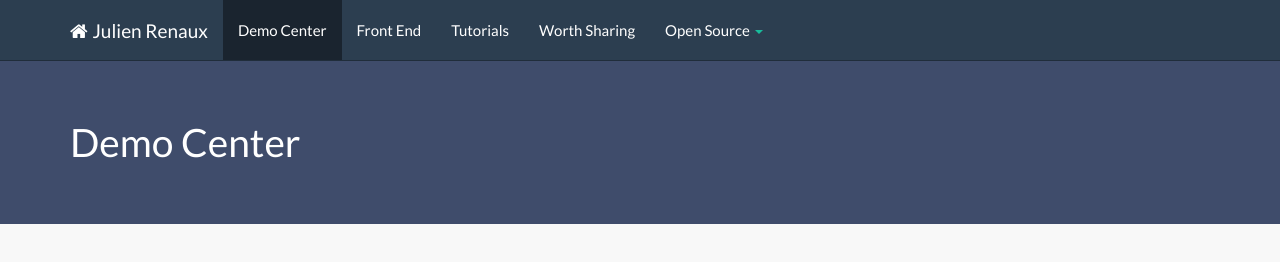
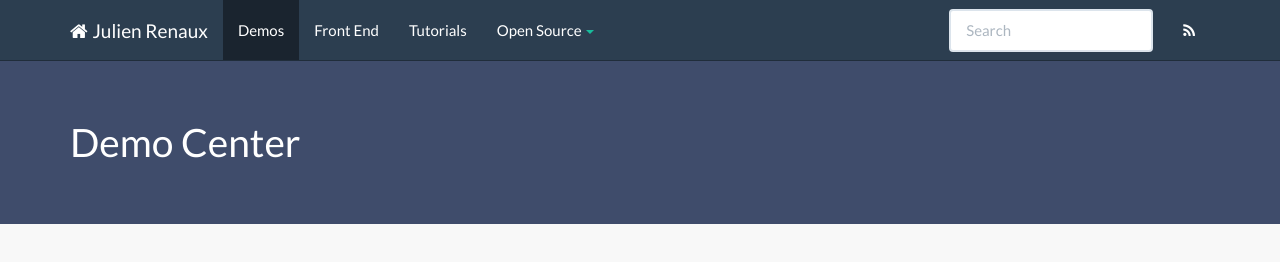
Before and after one commit to shprink/demos.julienrenaux.fr, a website: page index.html in a window 1280 px wide. Drawn offline with nearby package versions, Linux system fonts and the light colour scheme; some packages are replaced by stand-ins of ours; a script that the page names is missing.

Commit message:
simplifying menu

```diff
--- a/index.html
+++ b/index.html
@@ -38,14 +38,24 @@ and open the template in the editor.
 				</div>
 				<div class="collapse navbar-collapse navbar-ex1-collapse">
 					<ul id="menu-top" class="nav navbar-nav">
-						<li class="active"><a tabindex="-1" href="http://demos.julienrenaux.fr/">Demo Center</a></li>
+						<li class="active"><a tabindex="-1" href="http://demos.julienrenaux.fr/">Demos</a></li>
 						<li><a tabindex="-1" href="http://julienrenaux.fr/category/front-end/">Front End</a></li>
-						<li><a tabindex="-1" href="http://julienrenaux.fr/category/programming/tutorials/">Tutorials</a></li>
-						<li><a tabindex="-1" href="http://julienrenaux.fr/category/worth-sharing/">Worth Sharing</a></li>
+						<li><a tabindex="-1" href="http://julienrenaux.fr/category/tutorials/">Tutorials</a></li>
 						<li><a tabindex="-1" href="javascript:void(0)" class="dropdown-toggle" data-toggle="dropdown">Open Source <b class="caret"></b></a>
 							<ul class="dropdown-menu">
 								<li id="menu-item-614" class="menu-item menu-item-type-post_type menu-item-object-page menu-item-614"><a tabindex="-1" href="http://julienrenaux.fr/shprinkone/">ShprinkOne WordPress Theme</a></li>
 							</ul>
+						</li>
+					</ul>
+					<ul class="nav navbar-nav navbar-right">
+						<li><form class="navbar-search navbar-form" method="get" action="http://julienrenaux.fr/">
+								<input type="text" class="form-control" placeholder="Search" name="s">
+							</form>
+						</li>
+						<li>
+							<a href="http://julienrenaux.fr/?feed=rss2" title="Subscribe to the RSS feed">
+								<i class="icon-rss"> </i>
+							</a>
 						</li>
 					</ul>
 				</div>
```
